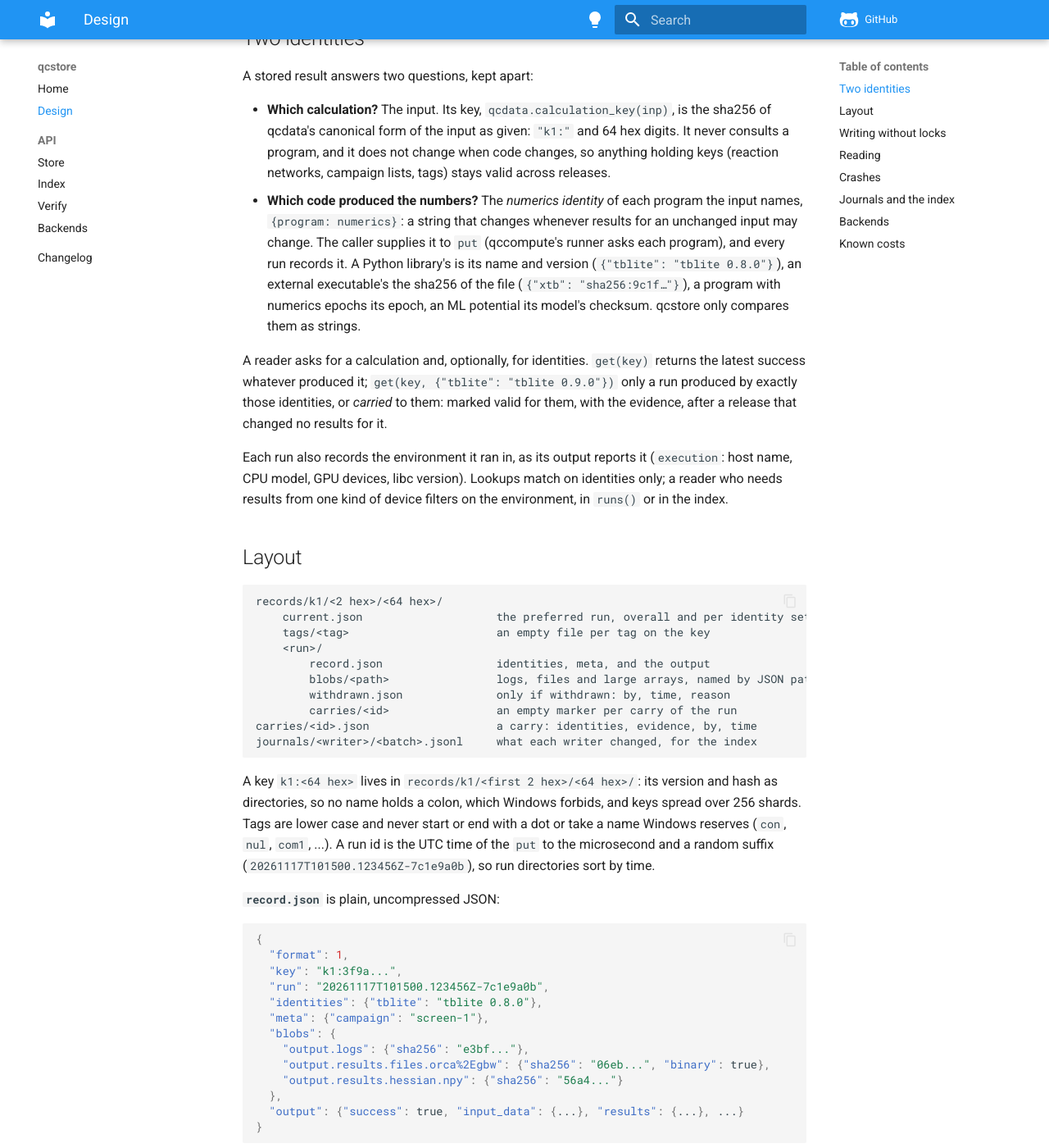
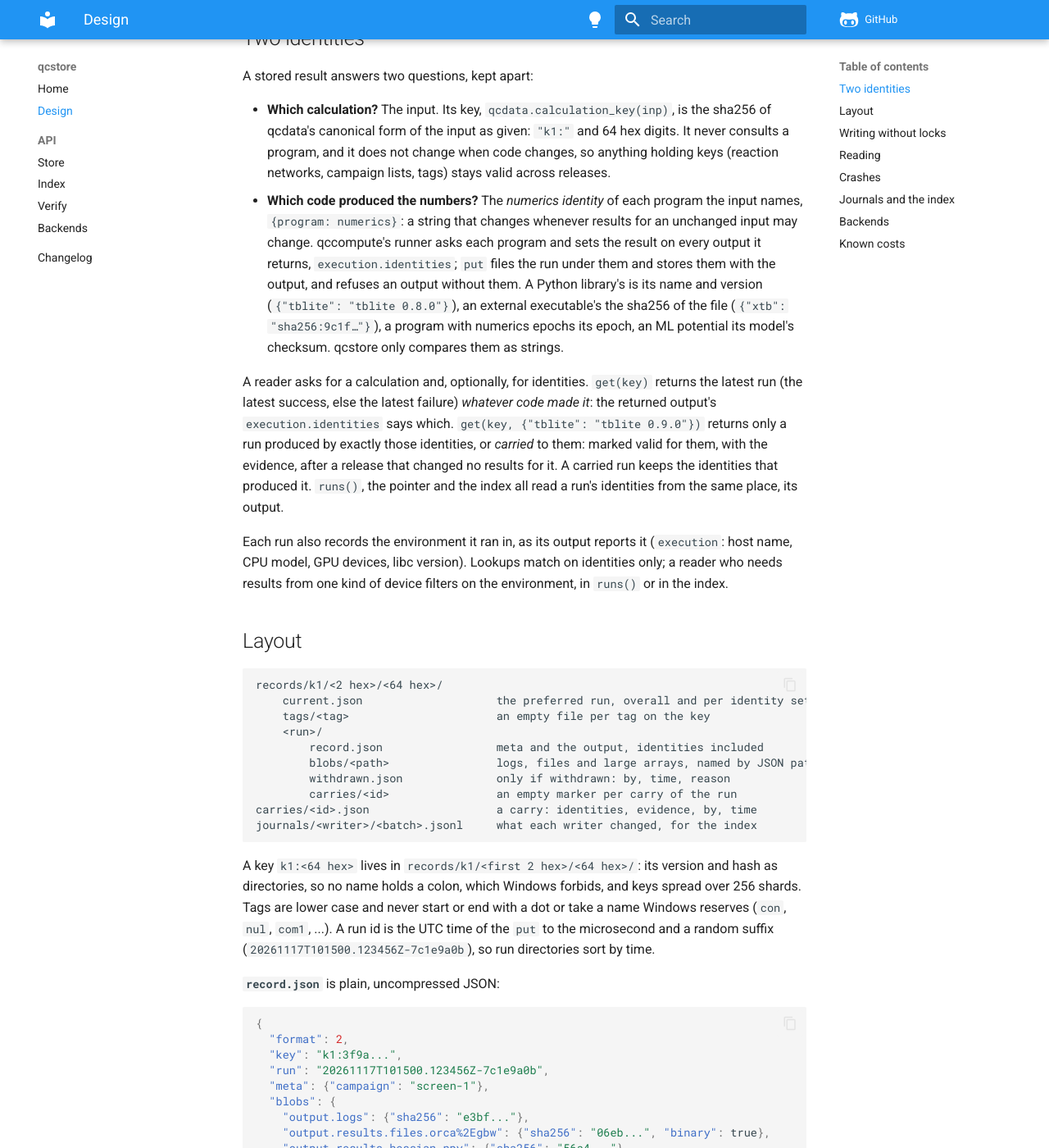
Before and after one commit to atomsforhumanity/qcstore, an MkDocs documentation site: the page built from docs/design.md, in a window 1280 px wide and 1400 px high, scrolled down 242 px. Shown: the whole window at 82% size. Built offline with MkDocs 1.6.1 and Material for MkDocs 9.7.7, drawn with Linux system fonts in a browser that asks for light colours; comment, search, counter and statistics services are not loaded; some of the changed text lies outside the part shown.

Commit message:
put reads identities from the output; record format 2 (atomsforhumanity/afh-stack#38)
put(output, tags=(), meta=None) files the run under
output.execution.identities, which the runner sets on every output, and
refuses an output without them. The identities are stored with the output,
the only place a run keeps them (record format 2): runs(), the pointer, the
index and verify all read them there, and get's output says which code made
it. The docs say plainly that get(key) without identities returns the latest
run whatever code made it. Needs qcdata's ExecutionInfo.identities.

Co-Authored-By: Claude Opus 5.5 <noreply@anthropic.com>
Claude-Session: https://claude.ai/code/session_01BXhkvca34YTq6vj4DNytwh

````diff
--- a/docs/design.md
+++ b/docs/design.md
@@ -13,16 +13,21 @@ A stored result answers two questions, kept apart:
   holding keys (reaction networks, campaign lists, tags) stays valid across releases.
 - **Which code produced the numbers?** The *numerics identity* of each program the
   input names, `{program: numerics}`: a string that changes whenever results for an
-  unchanged input may change. The caller supplies it to `put` (qccompute's runner
-  asks each program), and every run records it. A Python library's is its name and
+  unchanged input may change. qccompute's runner asks each program and sets the
+  result on every output it returns, `execution.identities`; `put` files the run
+  under them and stores them with the output, and refuses an output without them. A Python library's is its name and
   version (`{"tblite": "tblite 0.8.0"}`), an external executable's the sha256 of the
   file (`{"xtb": "sha256:9c1f…"}`), a program with numerics epochs its epoch, an ML
   potential its model's checksum. qcstore only compares them as strings.
 
 A reader asks for a calculation and, optionally, for identities. `get(key)` returns the
-latest success whatever produced it; `get(key, {"tblite": "tblite 0.9.0"})` only a run produced by
-exactly those identities, or *carried* to them: marked valid for them, with the evidence,
-after a release that changed no results for it.
+latest run (the latest success, else the latest failure) *whatever code made it*: the
+returned output's `execution.identities` says which.
+`get(key, {"tblite": "tblite 0.9.0"})` returns only a run produced by exactly those
+identities, or *carried* to them: marked valid for them, with the evidence, after a
+release that changed no results for it. A carried run keeps the identities that
+produced it. `runs()`, the pointer and the index all read a run's identities from the
+same place, its output.
 
 Each run also records the environment it ran in, as its output reports it
 (`execution`: host name, CPU model, GPU devices, libc version). Lookups match on
@@ -36,7 +41,7 @@ records/k1/<2 hex>/<64 hex>/
     current.json                    the preferred run, overall and per identity set
     tags/<tag>                      an empty file per tag on the key
     <run>/
-        record.json                 identities, meta, and the output
+        record.json                 meta and the output, identities included
         blobs/<path>                logs, files and large arrays, named by JSON path
         withdrawn.json              only if withdrawn: by, time, reason
         carries/<id>                an empty marker per carry of the run
@@ -55,17 +60,19 @@ directories sort by time.
 
 ```json
 {
-  "format": 1,
+  "format": 2,
   "key": "k1:3f9a...",
   "run": "20261117T101500.123456Z-7c1e9a0b",
-  "identities": {"tblite": "tblite 0.8.0"},
   "meta": {"campaign": "screen-1"},
   "blobs": {
     "output.logs": {"sha256": "e3bf..."},
     "output.results.files.orca%2Egbw": {"sha256": "06eb...", "binary": true},
     "output.results.hessian.npy": {"sha256": "56a4..."}
   },
-  "output": {"success": true, "input_data": {...}, "results": {...}, ...}
+  "output": {
+    "success": true, "input_data": {...}, "results": {...},
+    "execution": {"identities": {"tblite": "tblite 0.8.0"}, ...}, ...
+  }
 }
 ```
 
--- a/src/qcstore/__init__.py
+++ b/src/qcstore/__init__.py
@@ -4,7 +4,7 @@
 from qcstore import Store
 
 store = Store("./store")
-run = store.put(output, {"tblite": "tblite 0.8.0"}, tags=["screen"])
+run = store.put(output, tags=["screen"])  # identities: output.execution.identities
 same = store.get(store.key(output.input_data), {"tblite": "tblite 0.8.0"})
 ```
 """
````
Also changed, not shown: CHANGELOG.md (+6 -0 lines), README.md (+15 -7 lines), 10 other files.
